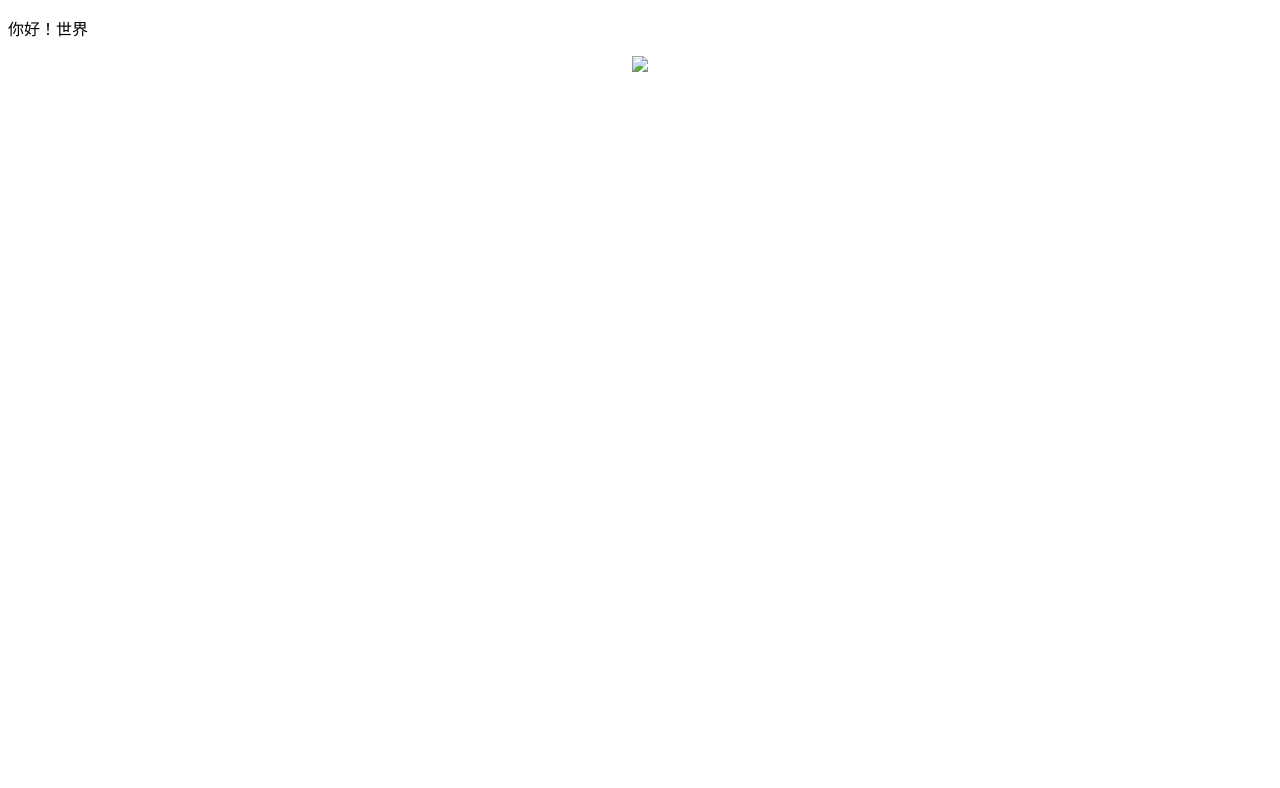
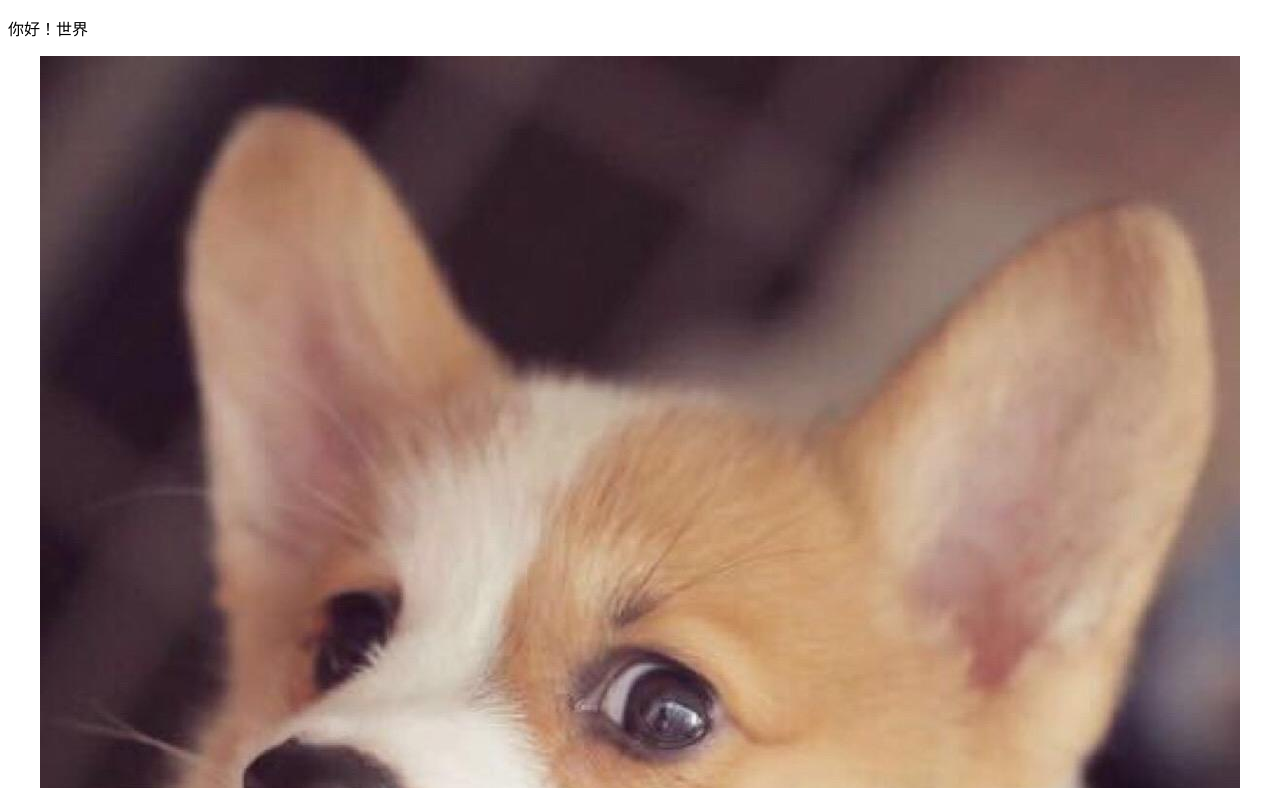
Before and after one commit to leaferyumi/leaferyumi.github.io, a plain HTML site: page index.html in a window 1280 px wide. Shown: the top 788 px of the page. Drawn offline with Linux system fonts and the light colour scheme.

Commit message:
Update index.html

```diff
--- a/index.html
+++ b/index.html
@@ -9,7 +9,7 @@
   <!--主体开始-->
   <body>
     <p>你好！世界</p>
-    <a href="https://j.map.baidu.com/i1gDO"><p align="center"><img src="../火狐截图.png"></p>
+    <a href="https://j.map.baidu.com/i1gDO"><p align="center"><img src="1.jpg"></p>
   </body>
   <!--主体结束-->
 </html>
```
